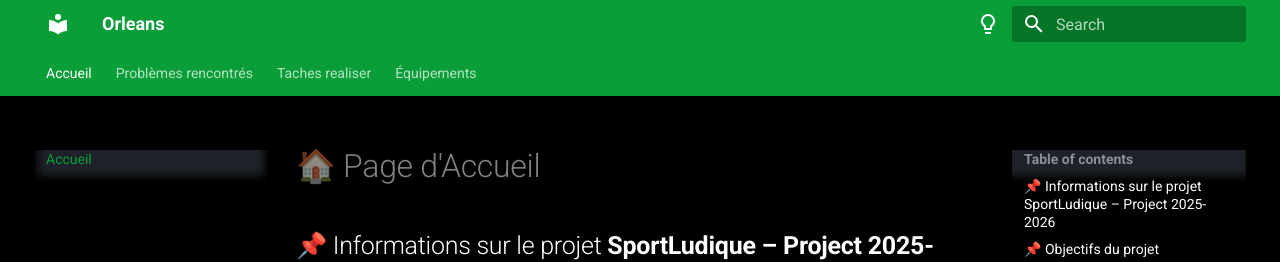
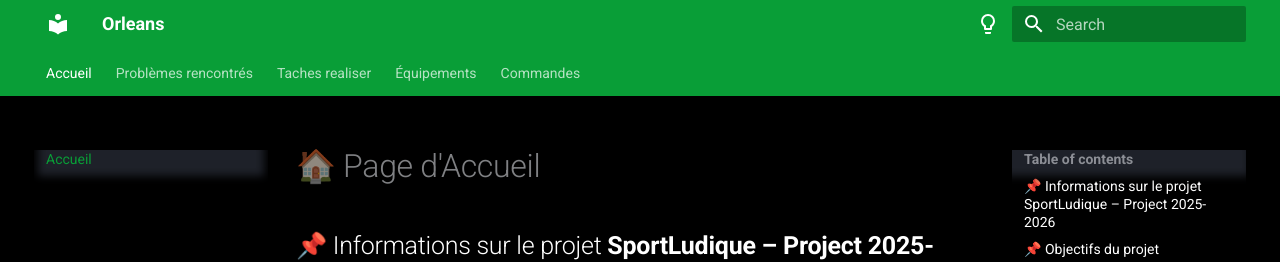
Before and after one commit to XolA-max/gp-orleans-sportludique2025-2026, an MkDocs documentation site: the page built from docs/index.md, in a window 1280 px wide and 1282 px high. Shown: the top 262 px of the window. Built offline with MkDocs 1.6.1 and Material for MkDocs 9.7.7, drawn with Linux system fonts in a browser that asks for light colours.

Commit message:
Update mkdocs.yml

```diff
--- a/mkdocs.yml
+++ b/mkdocs.yml
@@ -29,6 +29,7 @@ nav:
   - Problèmes rencontrés: Problèmes rencontrés.md
   - Taches realiser: taches_realiser.md
   - Équipements: Équipements.md
+  - Commandes : Commandes.md
 
 extra_css:
   - overrides.css
```
